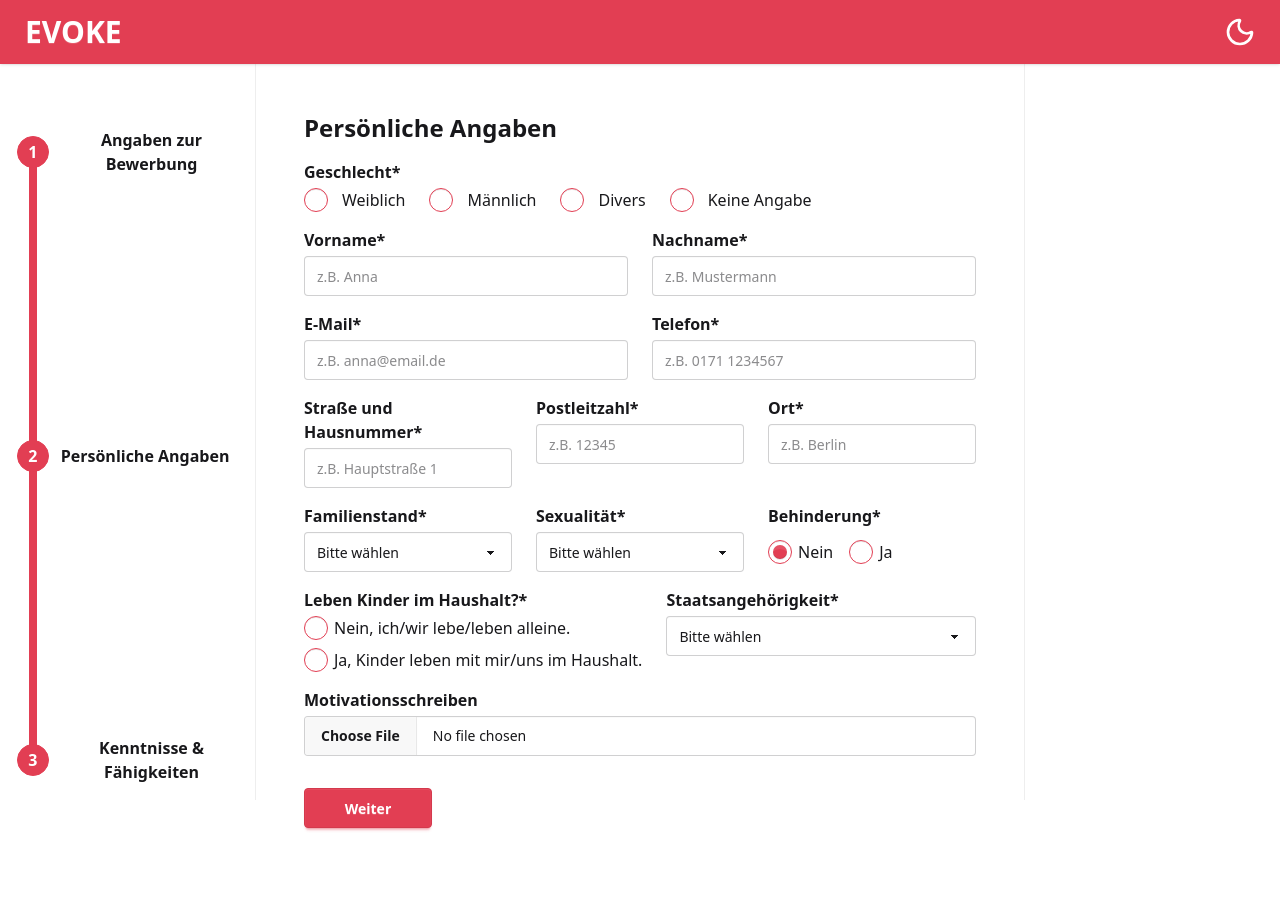
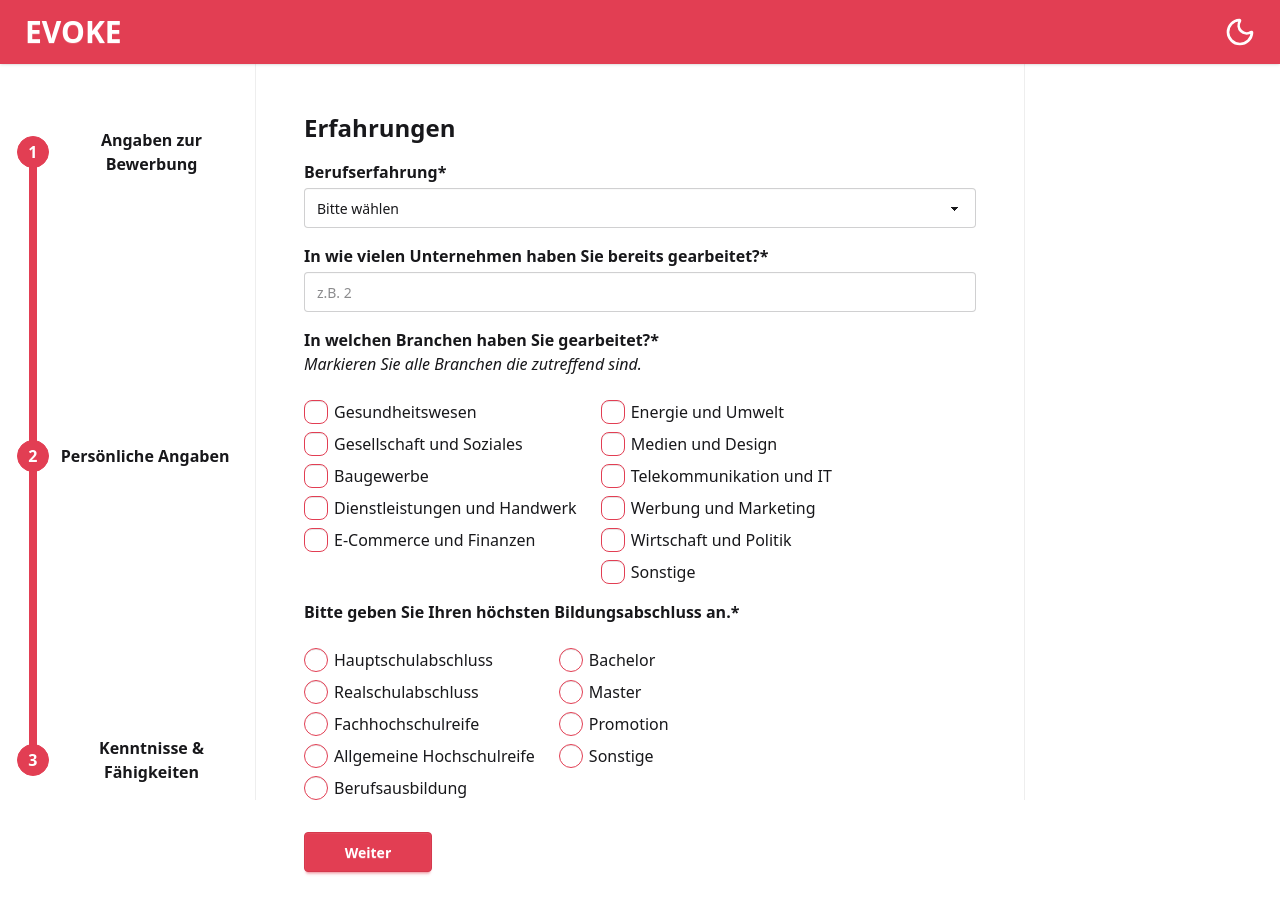
Before and after one commit to michellewrg/MotEmot, a React (Vite) app in the folder ki-bewerbung-check/: page / in a window 1280 px wide. Shown: the top 914 px of the page. Built offline with nearby package versions, Linux system fonts and the light colour scheme.

Commit message:
connected pages via nav

```diff
--- a/ki-bewerbung-check/pages/Experiences.tsx
+++ b/ki-bewerbung-check/pages/Experiences.tsx
@@ -1,4 +1,5 @@
 import React, { useState } from "react";
+import { useNavigate } from "react-router-dom";
 
 export default function Experiences() {
   const [form, setForm] = useState({
@@ -8,6 +9,7 @@ export default function Experiences() {
     highestEd: ""
   });
   const [error, setError] = useState<string | null>(null);
+  const navigate = useNavigate();
 
   function handleChange(e: React.ChangeEvent<HTMLInputElement | HTMLSelectElement>) {
     const { name, value, type } = e.target;
@@ -35,6 +37,7 @@ export default function Experiences() {
       return;
     }
     setError(null);
+    navigate("/personal-information");
     // ...weitere Verarbeitung...
   }
 
--- a/ki-bewerbung-check/pages/PersonalInformation.tsx
+++ b/ki-bewerbung-check/pages/PersonalInformation.tsx
@@ -1,4 +1,5 @@
 import React, { useState } from "react";
+import { useNavigate } from "react-router-dom";
 
 export default function PersonalInformation() {
   const [form, setForm] = useState({
@@ -18,6 +19,7 @@ export default function PersonalInformation() {
     staatsangehoerigkeit: "",
   });
   const [error, setError] = useState<string | null>(null);
+  const navigate = useNavigate();
 
   function handleChange(e: React.ChangeEvent<HTMLInputElement | HTMLSelectElement>) {
     const { name, value, type } = e.target;
@@ -50,6 +52,7 @@ export default function PersonalInformation() {
       return;
     }
     setError(null);
+    navigate("/skills");
     // ...weitere Verarbeitung...
   }
 
--- a/ki-bewerbung-check/src/App.tsx
+++ b/ki-bewerbung-check/src/App.tsx
@@ -3,6 +3,7 @@ import ThemeSwitch from "../components/ThemeSwitch";
 import Sidebar from "../components/Sidebar";
 import Placeholder from "../components/Placeholder";
 import PersonalInformation from "../pages/PersonalInformation";
+import Experiences from "../pages/Experiences"
 import Skills from "../pages/Skills";
 import { Routes, Route } from "react-router-dom";
 
@@ -19,11 +20,8 @@ function App() {
           <div className="flex-1">
             {/* Routes */}
             <Routes>
-              <Route path="/" element={<PersonalInformation />} />
-              <Route
-                path="/personal-information"
-                element={<PersonalInformation />}
-              />
+              <Route path="/" element={<Experiences />} />
+              <Route path="/personal-information" element={<PersonalInformation />} />
               <Route path="/skills" element={<Skills />} />
             </Routes>
           </div>
```
